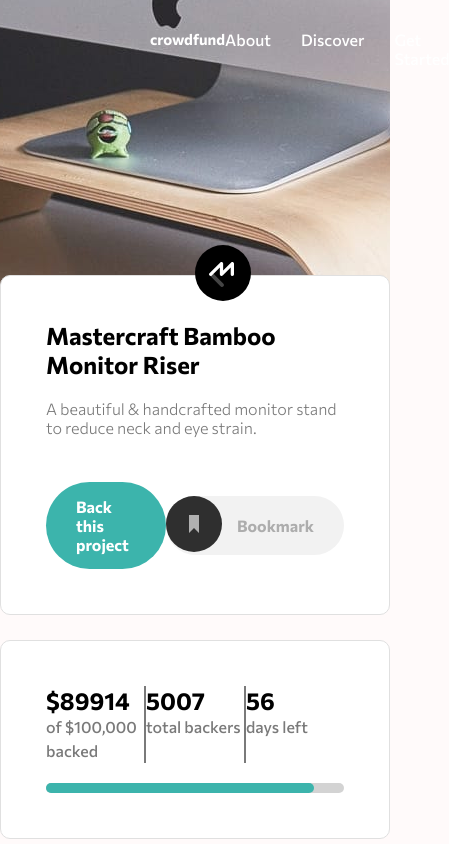
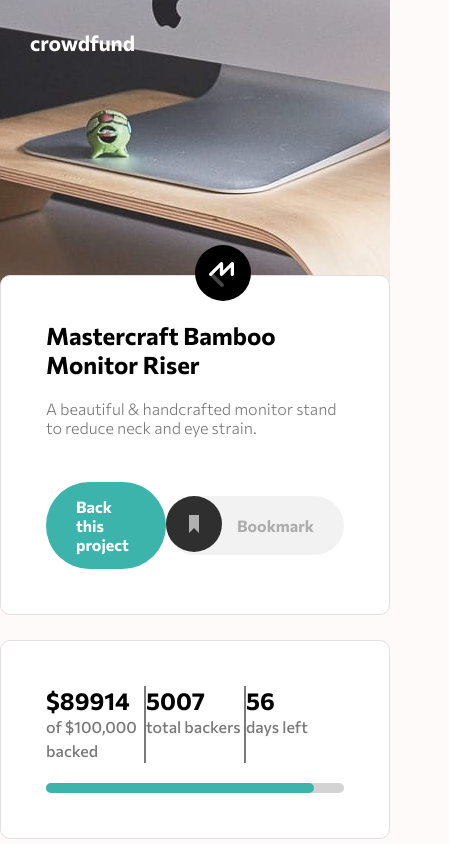
Before and after one commit to leopaul29/frontendmentor-crowdfunding-product-page, a React (Create React App) app: page / in a window 390 px wide. Shown: the top 844 px of the page, 449 px wide, since content can reach past the window. Built offline with nearby package versions, Linux system fonts and the light colour scheme.

Commit message:
style: mobile css

```diff
--- a/src/styles/Nav.css
+++ b/src/styles/Nav.css
@@ -4,17 +4,31 @@
   background-position: center;
 }
 .nav__navbar {
+  padding: 30px;
+  height: 350px;
+}
+.nav__logo {
+  font-size: 21px;
+  font-weight: 700;
+  color: white;
+  cursor: pointer;
+}
+.nav__left {
+  display: none;
+}
+@media only screen and (min-width: 600px) {
+  .nav__navbar {
     display: flex;
     flex-direction: row;
     justify-content: space-between;
-  padding: 30px 150px;
+    padding: 30px;
     height: 350px;
   }
   .nav__logo {
     font-size: 15px;
-  font-weight: 700;
-  color: white;
-  cursor: pointer;
+  }
+  .nav__left {
+    display: block;
   }
   .nav__menu {
     display: flex;
@@ -25,3 +39,4 @@
     color: white;
     cursor: pointer;
   }
+}
```
Lines whose indentation alone changed are shown as unchanged.
